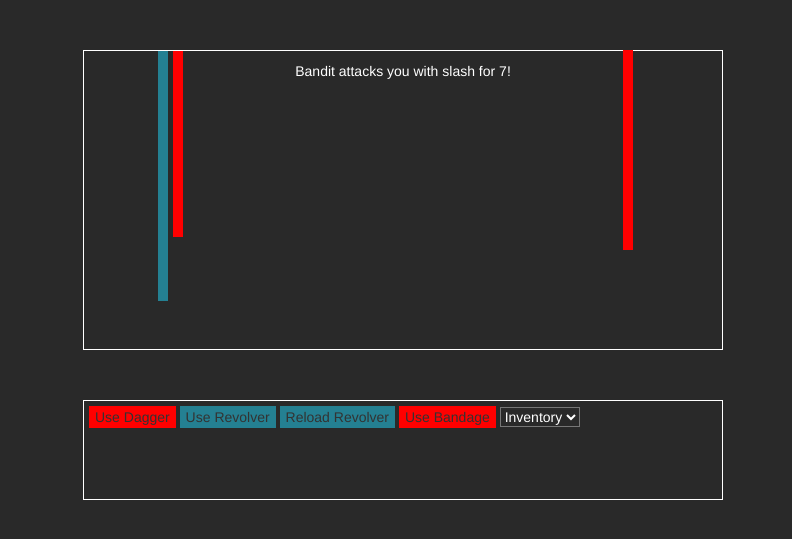
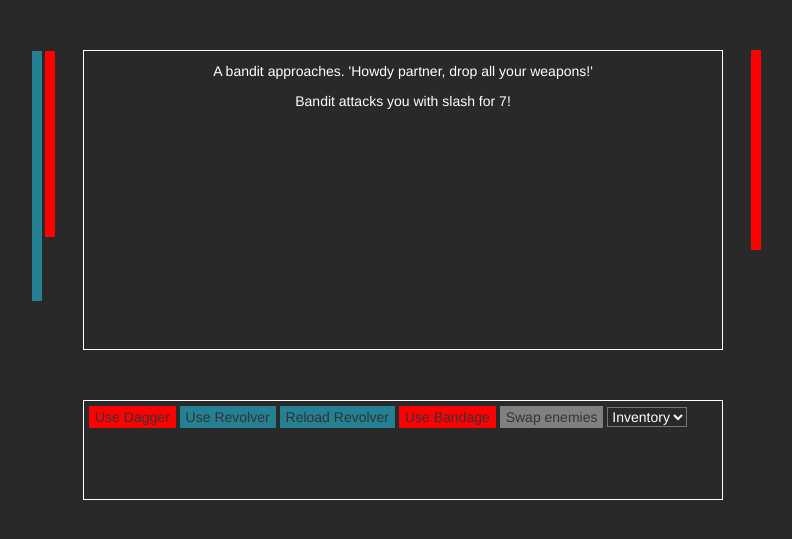
Before and after one commit to EvilNick2/college-game-project, a PHP site: page / in a window 1280 px wide. Shown: the top 539 px of the page, without its empty margins (237-1029 px from the left). Run offline with PHP 8.4, Linux system fonts and the light colour scheme; some libraries are stand-ins or nearby versions.

Commit message:
Added new enemy, and audio

```diff
--- a/css/style.css
+++ b/css/style.css
@@ -64,7 +64,7 @@ pre {
 	width: 10px;
 	height: 200px;
 	position: absolute;
-	left: 410px;
+	left: 22%;
 }
 
 #playerAmmo {
@@ -72,7 +72,7 @@ pre {
 	width: 10px;
 	height: 200px;
 	position: absolute;
-	left: 395px;
+	left: 21%;
 }
 
 #enemyHealth {
@@ -80,8 +80,8 @@ pre {
 	width: 10px;
 	height: 200px;
 	position: absolute;
-	right: 410px;
 	top: 50px;
+	right: 22%;
 }
 
 #enemyAmmo {
@@ -90,7 +90,7 @@ pre {
 	height: 200px;
 	position: absolute;
 	right: 395px;
-	top: 50px;
+	top: 21%;
 }
 
 /* Combat buttons */
--- a/index.html
+++ b/index.html
@@ -10,6 +10,7 @@
 	<link rel="stylesheet" href="http://maxcdn.bootstrapcdn.com/bootstrap/3.2.0/css/bootstrap.min.css">
 	<script src="https://maxcdn.bootstrapcdn.com/bootstrap/3.2.0/js/bootstrap.min.js"></script>
 	<script src="js/main.js"></script>
+	<link rel="icon" href="favicon.png" type="image/png">
 	<title>College Game Project</title>
 </head>
 
@@ -22,13 +23,14 @@
 			<p>
 		</div>
 		<div id="enemyHealth"></div>
+		<!-- <div id="enemyAmmo"></div> -->
 	</div>
 	<div class="combatMenu">
 		<button type="button" class="combatButton" id="useDagger">Use Dagger</button>
 		<button type="button" class="combatButton" id="useRevolver">Use Revolver</button>
 		<button type="button" class="combatButton" id="reloadRevolver">Reload Revolver</button>
 		<button type="button" class="combatButton" id="useBandage">Use Bandage</button>
-		<!-- <button type="button" class="combatButton" id="fightSherrif">Swap enemies</button> -->
+		<button type="button" class="combatButton" id="fightSherrif">Swap enemies</button>
 		<select id="inventory">
 			<option>Inventory</option>
 		</select>
--- a/js/main.js
+++ b/js/main.js
@@ -1,4 +1,20 @@
 $(document).ready(function () {
+	var revolverShot = new Audio(
+		"audio/revolverShot.wav"
+	);
+
+	var useHealing = new Audio(
+		"audio/bandage.wav"
+	);
+
+	var stab = new Audio(
+		"audio/stab.wav"
+	)
+
+	var reload = new Audio(
+		"audio/reload.wav"
+	)
+
 	function attachListeners() {
 		document
 			.getElementById("useDagger")
@@ -12,6 +28,9 @@ $(document).ready(function () {
 		document
 			.getElementById("useBandage")
 			.addEventListener("click", useBandage, false);
+		document
+			.getElementById("fightSherrif")
+			.addEventListener("click", combatSelect, false)
 		document
 			.getElementById("restart")
 			.addEventListener("click", restart, false);
@@ -60,7 +79,7 @@ $(document).ready(function () {
 	var bandit = {
 		name: "Bandit",
 		greeting:
-			"",
+			"A bandit approaches. 'Howdy partner, drop all your weapons!'",
 		health: 100,
 		attackFirst: true,
 		moveNum: 2,
@@ -71,7 +90,22 @@ $(document).ready(function () {
 		vulnerability: ["piercing", 5]
 	}
 
-	var sherrif = {}
+	// Matthew + Corey
+	var sherrif = {
+		name: "Sherrif",
+		greeting:
+			"A sherrif approaches. 'Hey cowpoke, I heard you was breaking the law!'",
+		health: 200,
+		ammo: 1,
+		attackFirst: true,
+		moveNum: 3,
+		moves: [
+			["revolver", 5],
+			["slash", 8],
+			["whip", 6]
+		],
+		vulnerability: ["slash", 4]
+	}
 
 	let playerEquipped = dagger;
 	let playerDamage;
@@ -177,7 +211,14 @@ $(document).ready(function () {
 				" for " +
 				playerRealDamage
 			);
+			if (checkDamageType(dagger, enemy) > 0) {
+				combatPrint(
+					"Your slash does extra damage " + enemy.vulnerability[1] + " damage"
+				);
+				enemy.health = enemy.health - enemy.vulnerability[1];
+			}
 			calcHealthBar("enemyHealth", enemy.health);
+			stab.play();
 			setTimeout(enemyTurn, 1000);
 			hasAttacked = false;
 		} else {
@@ -207,6 +248,7 @@ $(document).ready(function () {
 				);
 				enemy.health = enemy.health - enemy.vulnerability[1];
 			}
+			revolverShot.play();
 			calcHealthBar("enemyHealth", enemy.health);
 			calcAmmoBar("playerAmmo", player.ammo);
 			setTimeout(enemyTurn, 1000);
@@ -228,6 +270,7 @@ $(document).ready(function () {
 			ammoLoader.owned = ammoLoader.owned - 1;
 			combatPrint("You reloaded your Revolver.");
 			calcAmmoBar("playerAmmo", player.ammo);
+			reload.play();
 			setTimeout(enemyTurn, 1000);
 			hasAttacked = false;
 		} else {
@@ -244,6 +287,7 @@ $(document).ready(function () {
 			bandage.owned = bandage.owned - 1;
 			combatPrint("You used a bandage. Your wounds stop bleeding");
 			calcHealthBar("playerHealth", player.health);
+			useHealing.play();
 			setTimeout(enemyTurn, 1000);
 			hasAttacked = false;
 		} else {
@@ -253,13 +297,17 @@ $(document).ready(function () {
 
 	function combatSelect() {
 		if (enemy == bandit) {
+			combat(player, sherrif);
+			player.health = 100;
+			player.ammo = 5;
+			calcHealthBar("enemyHealth", enemy.health);
+			calcAmmoBar("enemyAmmo", enemy.ammo);
+		} else {
 			combat(player, bandit);
 			player.health = 100;
 			player.ammo = 5;
-		} else {
-			combat(player, sherrif);
-			player.health = 100;
-			player.ammo = 5;
+			calcHealthBar("enemyHealth", enemy.health);
+			calcAmmoBar("enemyAmmo", enemy.ammo);
 		}
 	}
 
```
Also changed, not shown: favicon.png (added), 4 other files.
